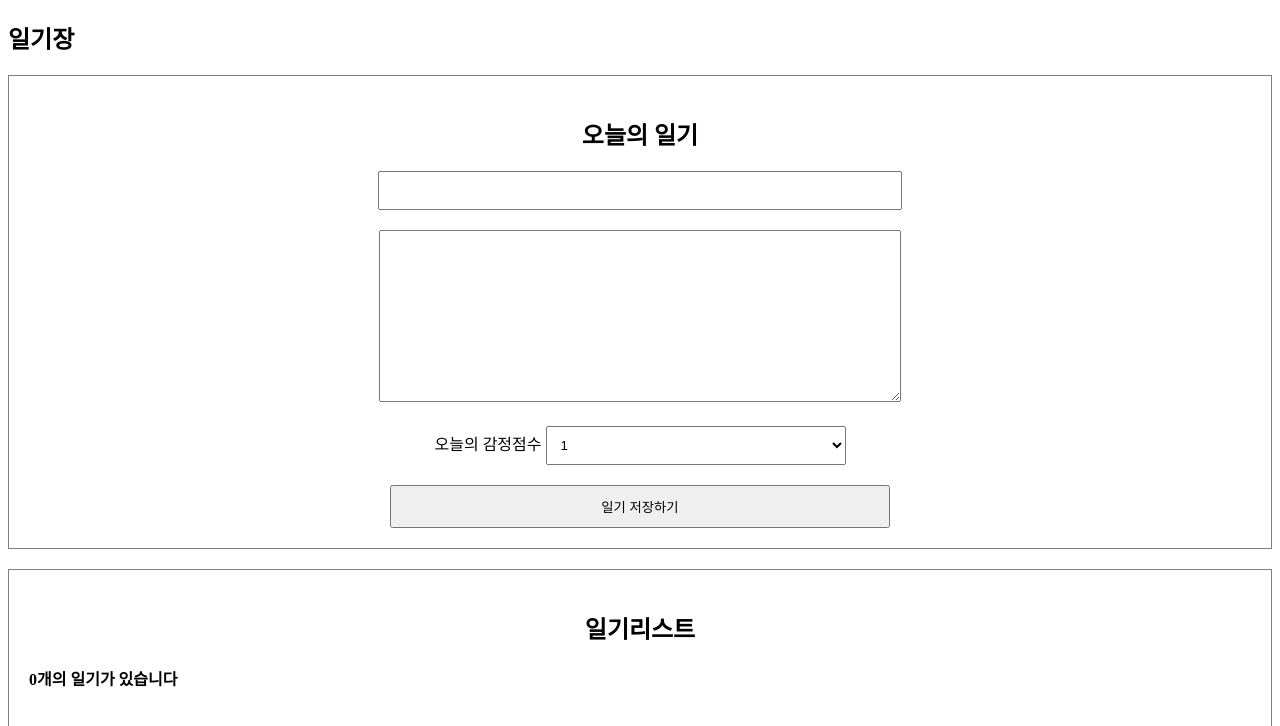
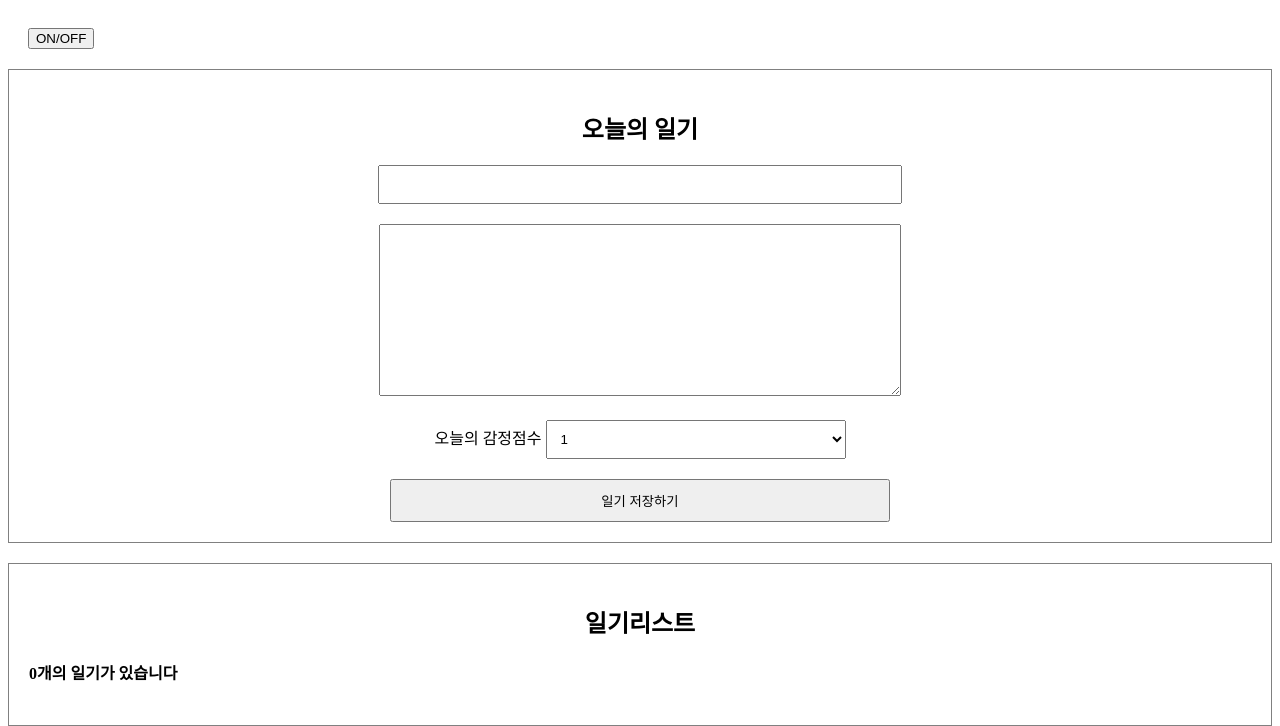
Before and after one commit to unidagit/simpleDiary, a React (Create React App) app: page / in a window 1280 px wide. Shown: the top 726 px of the page. Built offline with nearby package versions, Linux system fonts and the light colour scheme.

Commit message:
useEffect 예시

```diff
--- a/src/App.js
+++ b/src/App.js
@@ -1,4 +1,5 @@
 import { useRef, useState } from "react";
+import Lifecycle from "./Lifecycle";
 import "./App.css";
 import DiaryEditor from "./DiaryEditor";
 import DiaryList from "./DiaryList";
@@ -37,7 +38,7 @@ function App() {
 
   return (
     <div className="App">
-      <h2>일기장</h2>
+      <Lifecycle />
       {/* 일기를 받아와 */}
       <DiaryEditor onCreate={onCreate} />
 
--- /dev/null
+++ b/src/Lifecycle.js
@@ -0,0 +1,30 @@
+import React, { useEffect, useState } from "react";
+
+function UnmoustTest() {
+  useEffect(() => {
+    console.log("마운트");
+    return () => {
+      // 언마운트 시점에 실행되게 됨
+      console.log("언마운트");
+    };
+  });
+
+  return <div>언마운트 테스트!</div>;
+}
+
+function Lifecycle() {
+  const [isVisible, setIsVisible] = useState(false);
+  const toggle = () => setIsVisible(!isVisible);
+
+  return (
+    <div style={{ padding: 20 }}>
+      <button onClick={toggle}>ON/OFF</button>
+      {/*단락회로 평가 사용
+      isVisible이 false이면 뒤를 보지 않음
+      isVisible이 true이면 뒤에도 true인지 확인함으로 UnmoustTest가 true이면 화면에 렌더링  */}
+      {isVisible && <UnmoustTest />}
+    </div>
+  );
+}
+
+export default Lifecycle;
```
